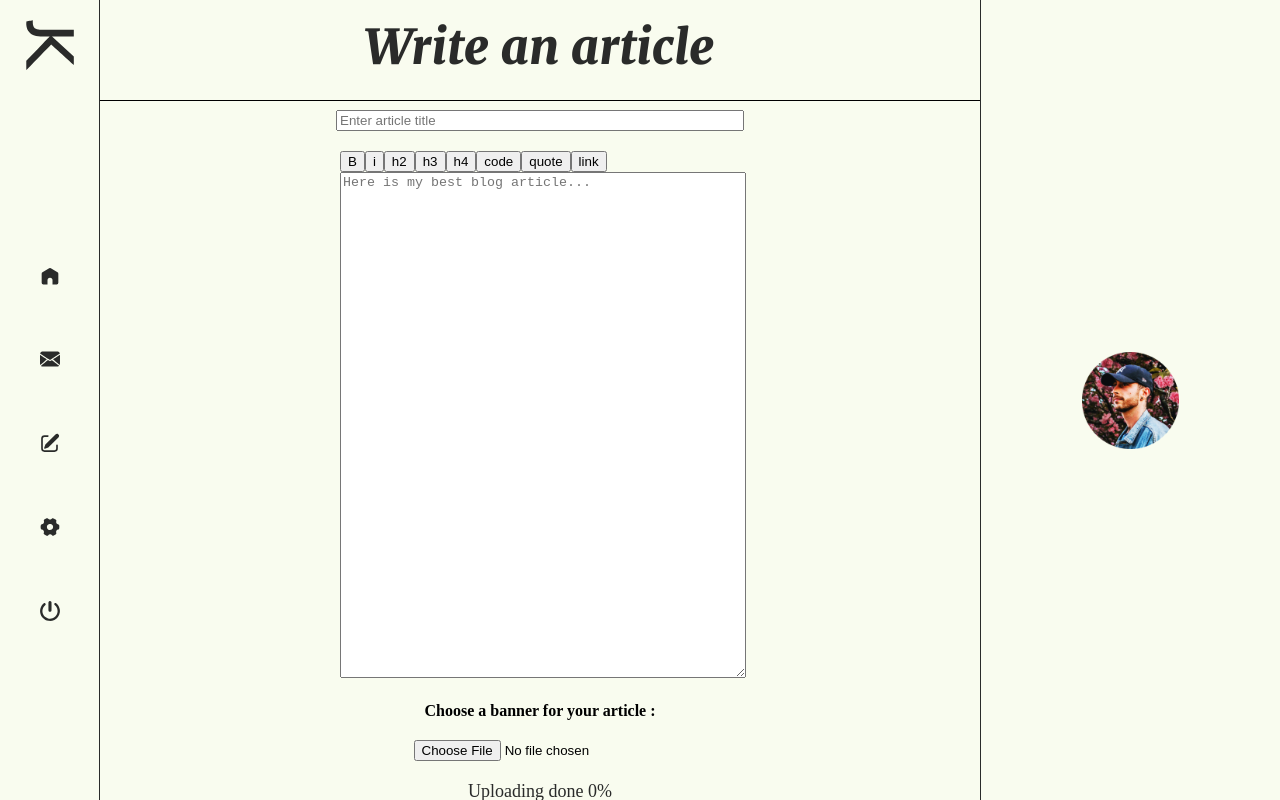
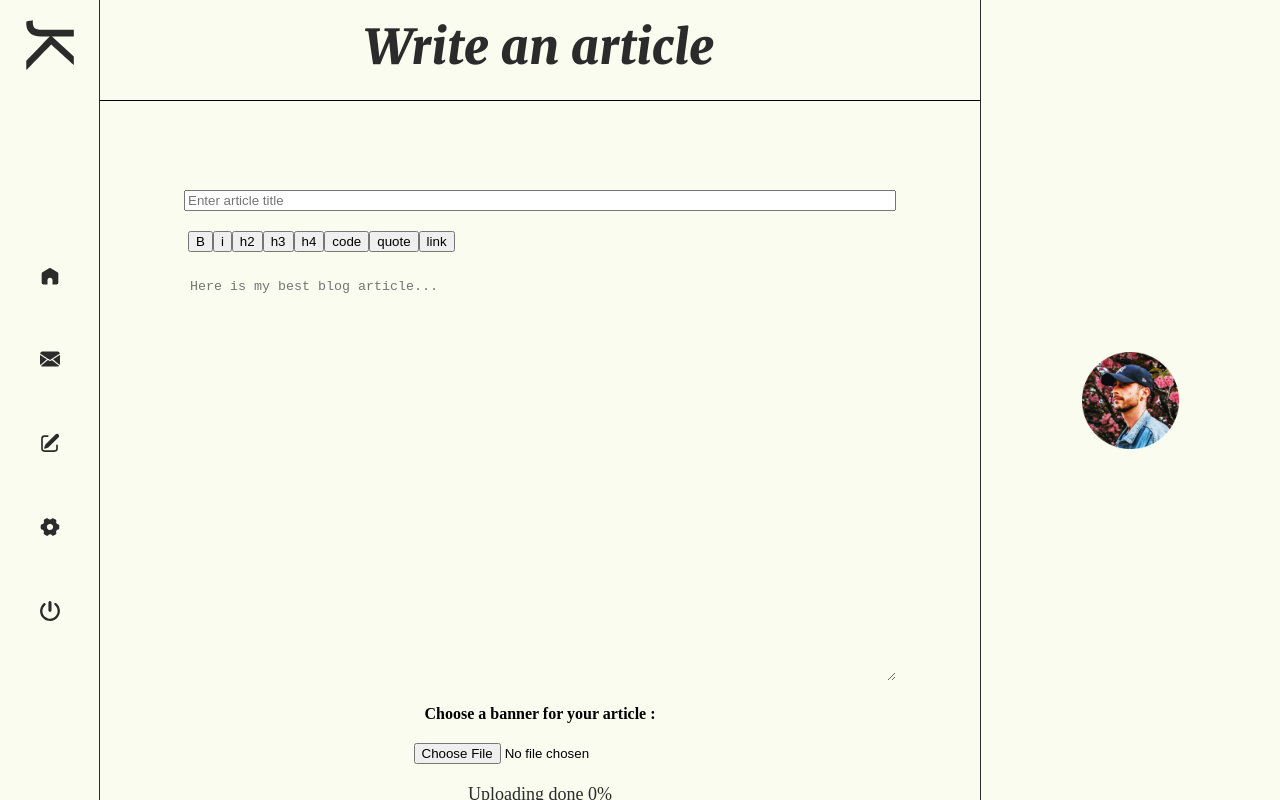
Before and after one commit to jkergal/react-personnal-blog, a React (Create React App) app: page /private/write-article in a window 1280 px wide. Built offline with nearby package versions, Linux system fonts and the light colour scheme; no server answers; the database is empty; sample sign-in values are in the browser's storage; a web font is replaced by a local one.

Commit message:
add style to ArticleForm and MarkdownEditor

```diff
--- a/src/components/articleForm/ArticleForm.css
+++ b/src/components/articleForm/ArticleForm.css
@@ -10,7 +10,7 @@
 }
 
 .article-form {
-    width: 400px;
+    width: 80%;
     display: flex;
     flex-direction: column;
     align-items: center;
--- /dev/null
+++ b/src/components/markdownEditor/MarkdownEditor.css
@@ -0,0 +1,12 @@
+.article-content-input {
+    border: none;
+    background-color: transparent;
+    width: 100%;
+    height: 400px;
+    margin-top: 25px;
+
+}
+
+.article-content-input:focus {
+    outline: none;
+}
--- a/src/components/markdownEditor/MarkdownEditor.jsx
+++ b/src/components/markdownEditor/MarkdownEditor.jsx
@@ -1,4 +1,5 @@
 import React, { useState, useEffect } from 'react'
+import './MarkdownEditor.css'
 
 export default function MarkdownEditor({ setArticleText, articleText, setFormValuesChanged }) {
     const [highlightedText, setHighlightedText] = useState('')
@@ -141,8 +142,6 @@ export default function MarkdownEditor({ setArticleText, articleText, setFormVal
             <textarea
                 className="article-content-input"
                 name="articleContent"
-                rows="50"
-                cols="50"
                 placeholder="Here is my best blog article..."
                 onChange={(event) => {
                     setArticleText(event.target.value)
--- a/src/pages/Private/writeArticle/WriteArticle.css
+++ b/src/pages/Private/writeArticle/WriteArticle.css
@@ -0,0 +1,3 @@
+.write-articles-page {
+    padding-top: 80px;
+}
```
